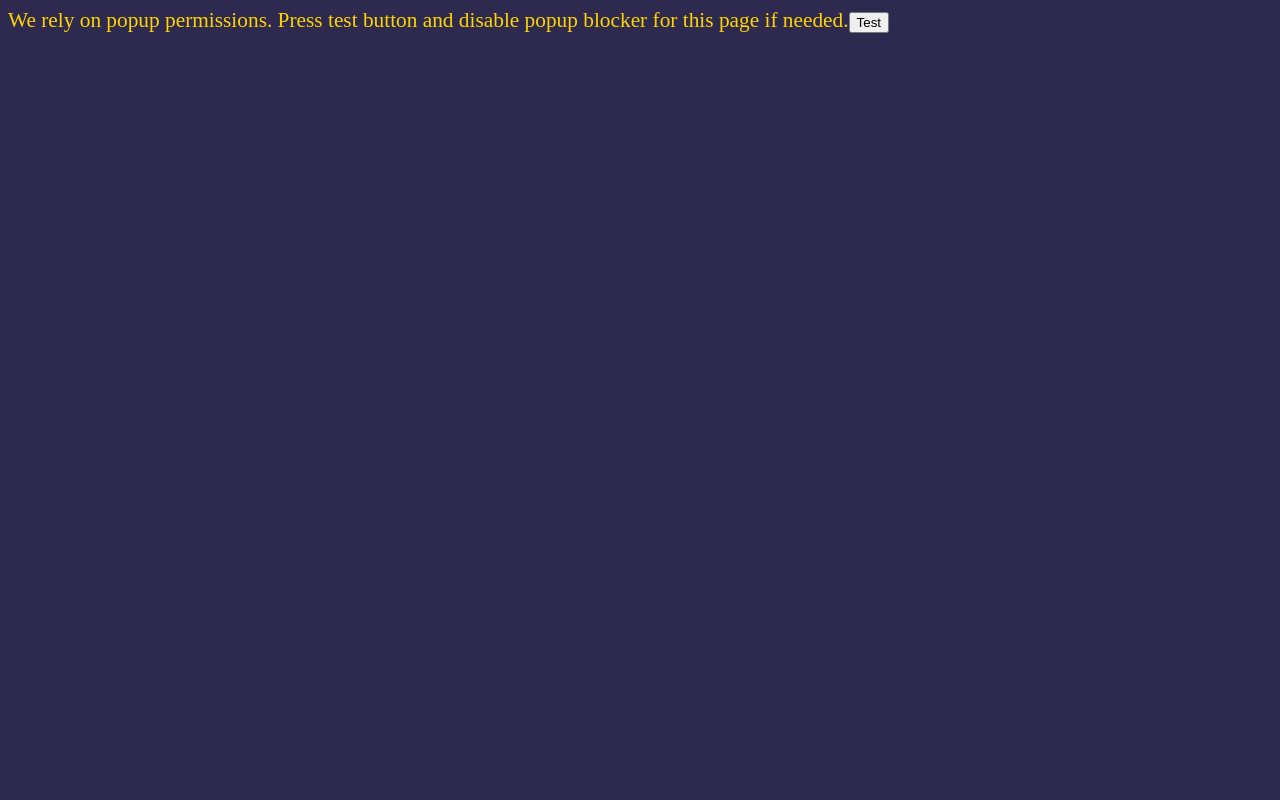
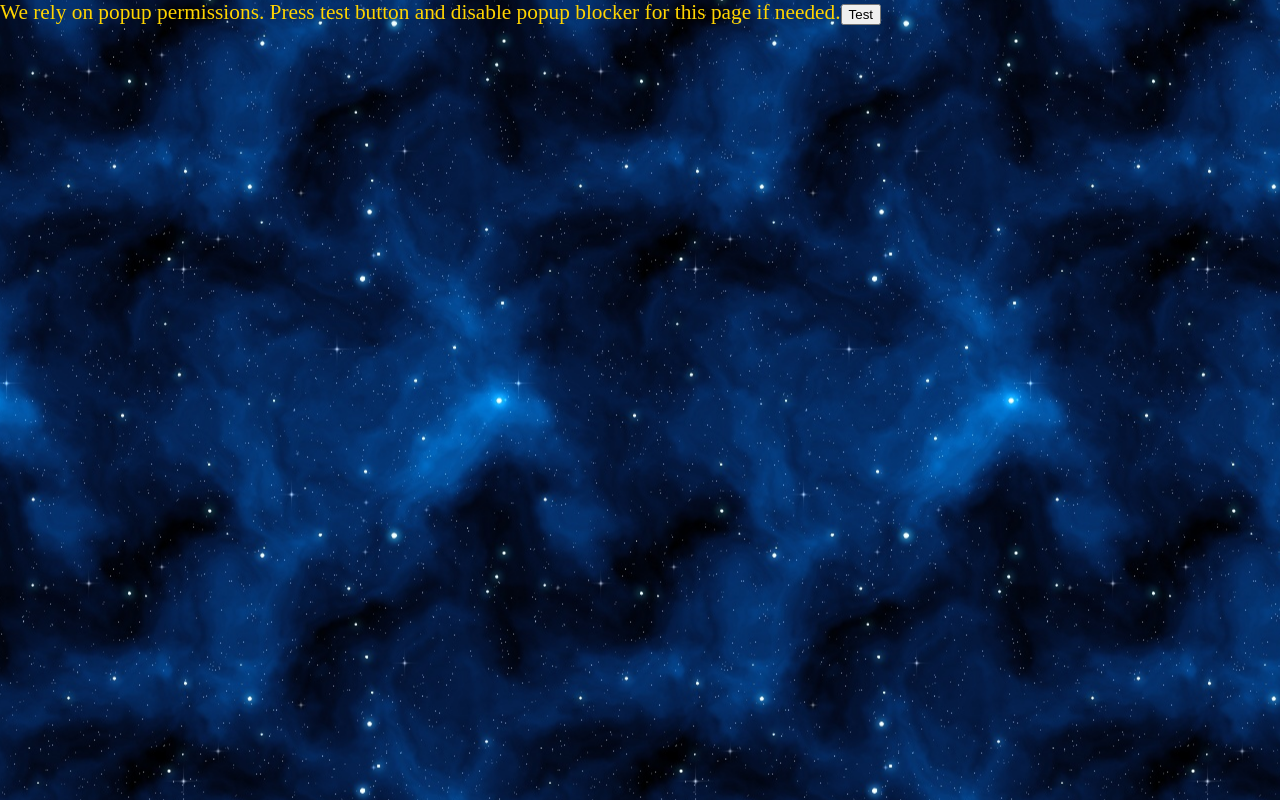
Before and after one commit to RikuLa/lucky-wheel, a React (Vite) app: page / in a window 1280 px wide. Built offline with nearby package versions, Linux system fonts and the light colour scheme; a web font is replaced by a local one.

Commit message:
Space bg

```diff
--- a/src/House/index.tsx
+++ b/src/House/index.tsx
@@ -32,12 +32,16 @@ const RoomManager = ({
   );
 };
 
-export const House = () => {
+export const House = ({ className }: { className?: string }) => {
   const [roomId] = React.useState<RoomKeys | null>(roomIdFromHash);
   const Room = rooms[roomId];
-  if (Room) {
-    return <RoomManager roomId={roomId as RoomKeys} Room={Room} />;
-  } else {
-    return <Lobby />;
-  }
+  return (
+    <div className={className}>
+      {Room ? (
+        <RoomManager roomId={roomId as RoomKeys} Room={Room} />
+      ) : (
+        <Lobby />
+      )}
+    </div>
+  );
 };
--- a/src/index.tsx
+++ b/src/index.tsx
@@ -1,5 +1,24 @@
 import React from "react";
 import ReactDOM from "react-dom";
+import styled, { keyframes } from "styled-components";
 import { House } from "./House";
 
-ReactDOM.render(<House />, document.getElementById("root"));
+// @ts-ignore
+import StarBg from "./assets/starbg.jpg";
+
+const BackgroundParallax = keyframes`
+0% {
+  background-position: 0% 0%;
+}
+100% {
+  background-position: 100% 100%;
+}
+`;
+
+const StyledHouse = styled(House)`
+  height: 100vh;
+  background-image: url(${StarBg});
+  animation: ${BackgroundParallax} 150s linear infinite;
+`;
+
+ReactDOM.render(<StyledHouse />, document.getElementById("root"));
--- a/src/main.css
+++ b/src/main.css
@@ -1,14 +1,16 @@
 body {
   --color1: #541388;
-  --color2: #D90368;
-  --color3: #F1E9DA;
-  --color4: #2E294E;
-  --color5: #FFD400;
+  --color2: #d90368;
+  --color3: #f1e9da;
+  --color4: #2e294e;
+  --color5: #ffd400;
 
   background-color: var(--color4);
   color: var(--color5);
-  font-family: 'Mystery Quest', cursive;
+  font-family: "Mystery Quest", cursive;
   font-size: 16pt;
+
+  margin: 0;
 }
 
 .resizableBox .corners .corner.top-left {
```
Also changed, not shown: src/assets/starbg.jpg (added).
